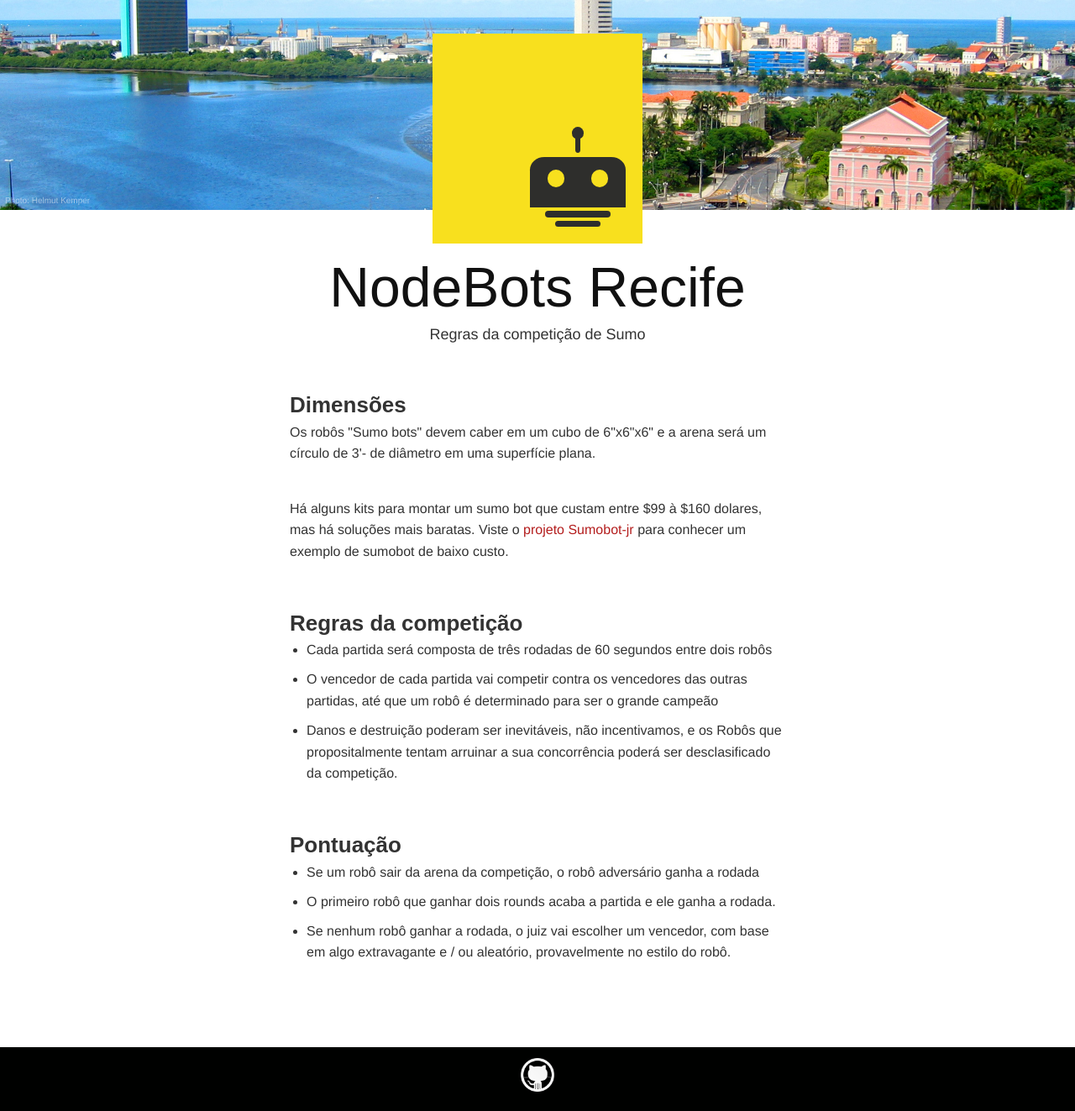
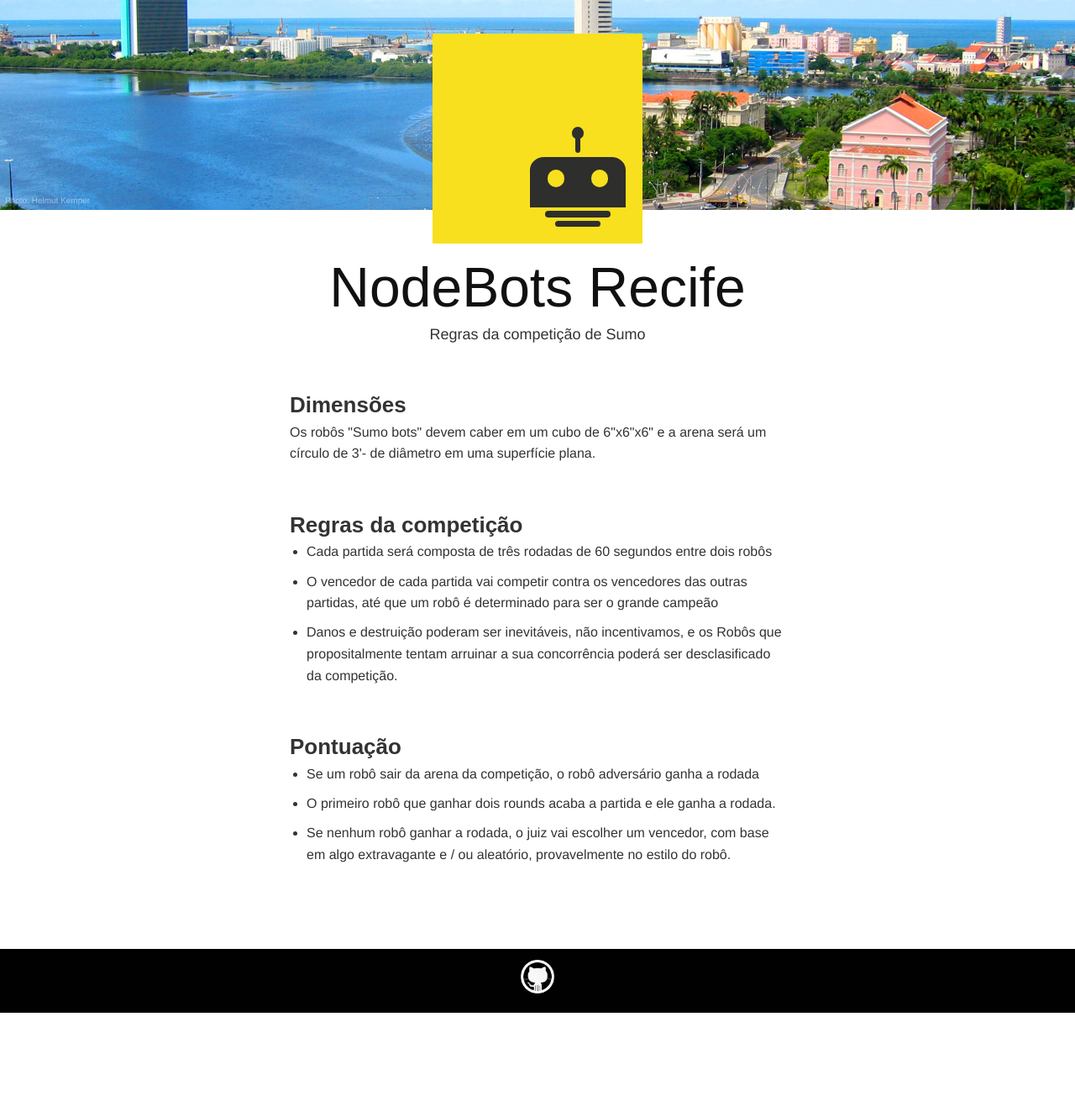
Before and after one commit to nodebotsrec/nodebotsrec.github.io, a Jekyll site: the page built from sumo.html, in a window 1280 px wide. Shown: the whole page at 84% size. Built offline with Jekyll 4.4.1, drawn with Linux system fonts in a browser that asks for light colours; some web fonts are replaced; after the commit the page ends 1206 px from its top, so only the background shows below that.

Commit message:
Update sumo.html

```diff
--- a/sumo.html
+++ b/sumo.html
@@ -5,7 +5,7 @@
 
 <h3>Dimensões</h3>
 <p>Os robôs "Sumo bots" devem caber em um cubo de 6"x6"x6" e a arena será um círculo de 3'- de diâmetro em uma superfície plana.</p>
-<p>Há alguns kits para montar um sumo bot que custam entre $99 à $160 dolares, mas há soluções mais baratas. Viste o <a href="https://github.com/makenai/sumobot-jr">projeto Sumobot-jr</a> para conhecer um exemplo de sumobot de baixo custo.</p>
+<!-- <p>Há alguns kits para montar um sumo bot que custam entre $99 à $160 dolares, mas há soluções mais baratas. Viste o <a href="https://github.com/makenai/sumobot-jr">projeto Sumobot-jr</a> para conhecer um exemplo de sumobot de baixo custo.</p> -->
 
 <h3>Regras da competição</h3>
 <ul>
```
